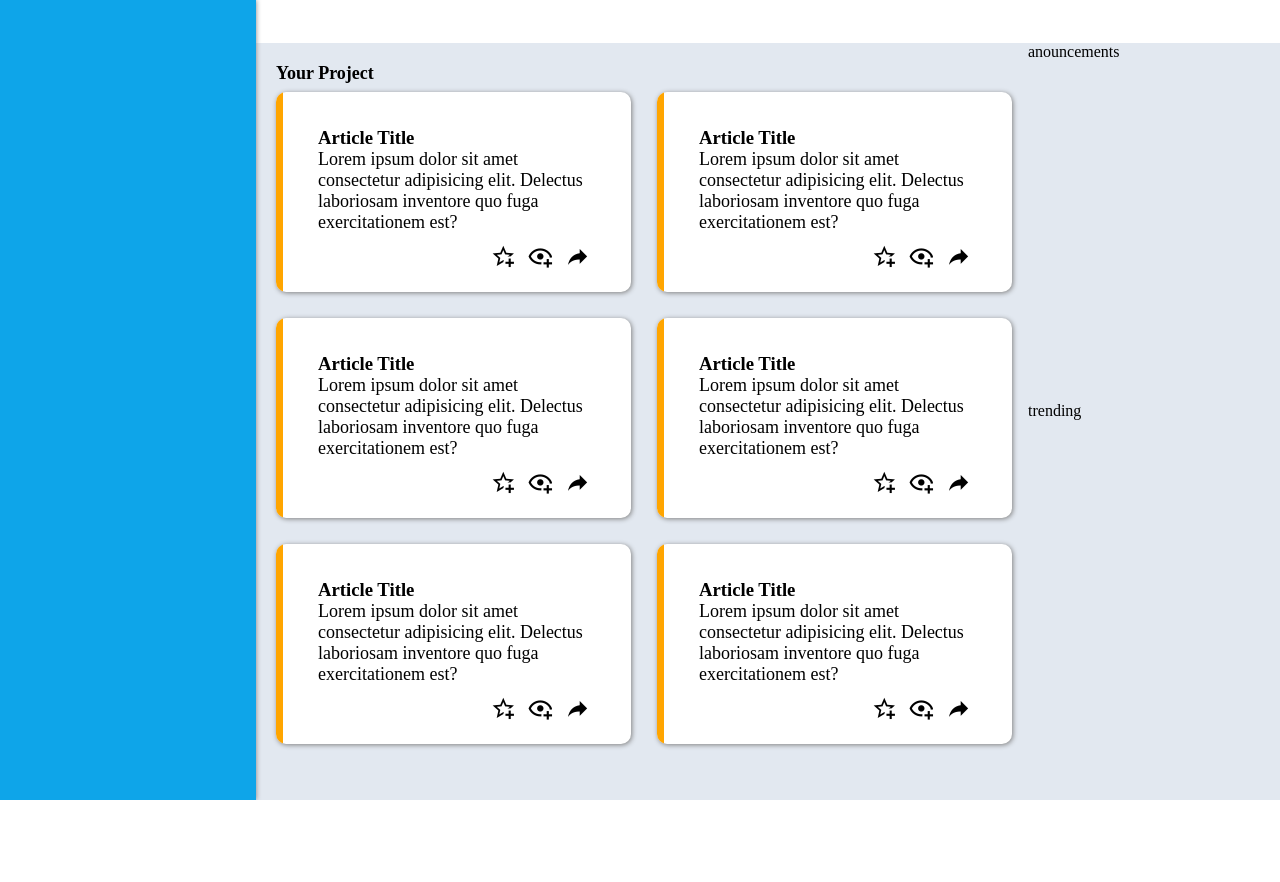
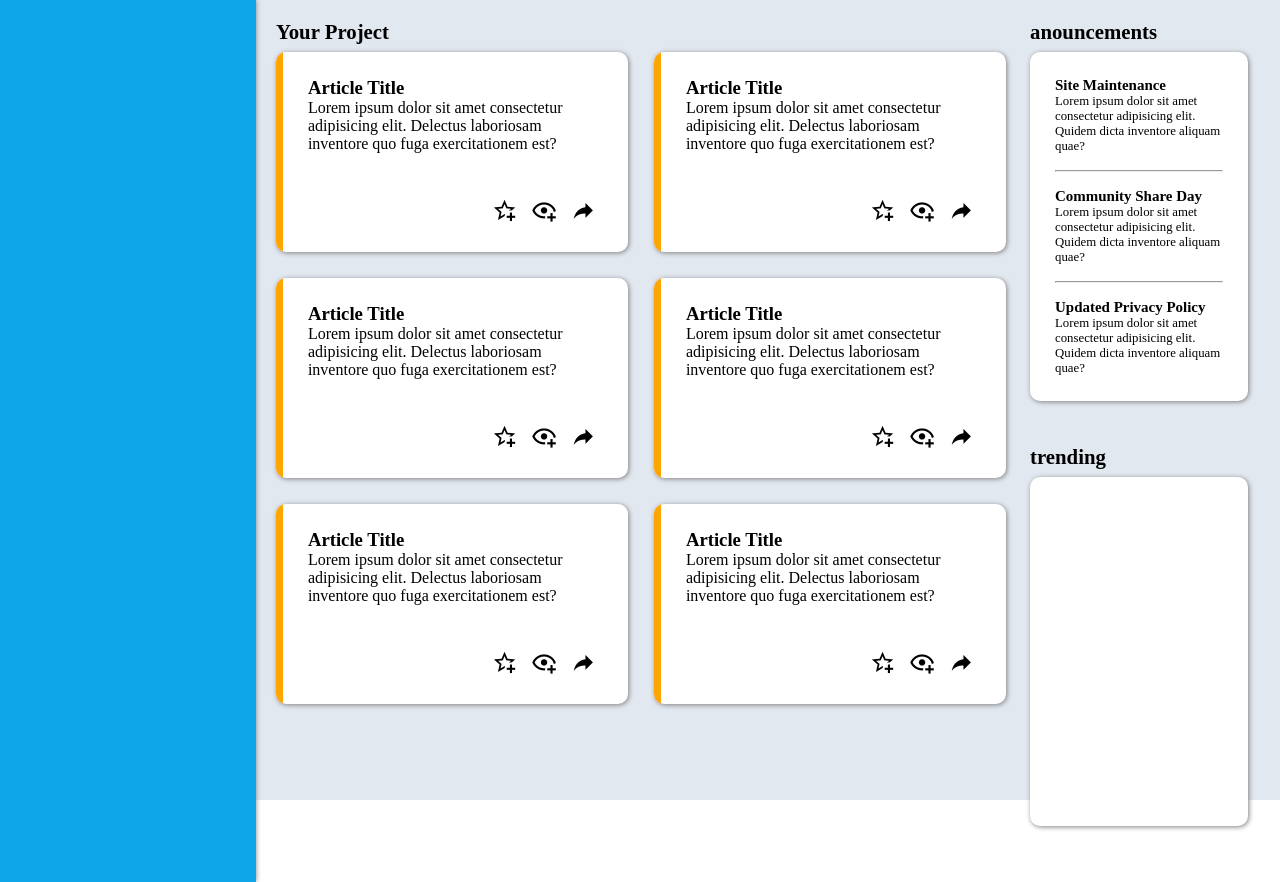
Before and after one commit to Fahridanaa/admin-dashboard, a plain HTML site: page index.html in a window 1280 px wide. Before the commit the page ends 800 px from the top, so only its background shows below. Drawn offline with Linux system fonts and the light colour scheme.

Commit message:
menambah anouncements dan trending pada main content

```diff
--- a/index.html
+++ b/index.html
@@ -16,13 +16,13 @@
 			<div id="sidebar"></div>
 			<div id="main-content">
 				<div id="project">
-					<div class="title-project">
+					<div class="title title-project">
 						<p>Your Project</p>
 					</div>
 					<div class="cards">
 						<div class="card card-project">
 							<div class="color"></div>
-							<div class="content">
+							<div class="content article-content">
 								<div class="write">
 									<h3>Article Title</h3>
 									<p>
@@ -39,7 +39,7 @@
 						</div>
 						<div class="card card-project">
 							<div class="color"></div>
-							<div class="content">
+							<div class="content article-content">
 								<div class="write">
 									<h3>Article Title</h3>
 									<p>
@@ -56,7 +56,7 @@
 						</div>
 						<div class="card card-project">
 							<div class="color"></div>
-							<div class="content">
+							<div class="content article-content">
 								<div class="write">
 									<h3>Article Title</h3>
 									<p>
@@ -73,7 +73,7 @@
 						</div>
 						<div class="card card-project">
 							<div class="color"></div>
-							<div class="content">
+							<div class="content article-content">
 								<div class="write">
 									<h3>Article Title</h3>
 									<p>
@@ -90,7 +90,7 @@
 						</div>
 						<div class="card card-project">
 							<div class="color"></div>
-							<div class="content">
+							<div class="content article-content">
 								<div class="write">
 									<h3>Article Title</h3>
 									<p>
@@ -107,7 +107,7 @@
 						</div>
 						<div class="card card-project">
 							<div class="color"></div>
-							<div class="content">
+							<div class="content article-content">
 								<div class="write">
 									<h3>Article Title</h3>
 									<p>
@@ -128,13 +128,39 @@
 					<div class="title">
 						<p>anouncements</p>
 					</div>
-					<div class="card card-anouncements"></div>
+					<div class="card card-anouncements">
+						<div class="content anouncements-content">
+							<div class="section">
+								<h3>Site Maintenance</h3>
+								<p>
+									Lorem ipsum dolor sit amet consectetur adipisicing elit.
+									Quidem dicta inventore aliquam quae?
+								</p>
+							</div>
+							<hr />
+							<div class="section">
+								<h3>Community Share Day</h3>
+								<p>
+									Lorem ipsum dolor sit amet consectetur adipisicing elit.
+									Quidem dicta inventore aliquam quae?
+								</p>
+							</div>
+							<hr />
+							<div class="section">
+								<h3>Updated Privacy Policy</h3>
+								<p>
+									Lorem ipsum dolor sit amet consectetur adipisicing elit.
+									Quidem dicta inventore aliquam quae?
+								</p>
+							</div>
+						</div>
+					</div>
 				</div>
 				<div id="trending">
 					<div class="title">
 						<p>trending</p>
 					</div>
-					<div class="card-trending"></div>
+					<div class="card card-trending"></div>
 				</div>
 			</div>
 		</div>
--- a/style.css
+++ b/style.css
@@ -28,7 +28,7 @@
 #main-content {
 	display: grid;
 	height: 100%;
-	gap: 16px;
+	gap: 24px;
 	padding-bottom: 56px;
 	grid-template-columns: 3fr 1fr;
 	grid-template-rows: 1fr 1fr;
@@ -53,6 +53,7 @@
 
 .card {
 	background-color: white;
+	height: 100%;
 	border-radius: 10px;
 	box-shadow: 1px 1px 5px 0px gray;
 }
@@ -67,19 +68,19 @@
 	background-color: orange;
 }
 
-#project p {
-	font-size: 18px;
-}
-
-.title-project p {
+.title p {
+	font-size: 1.3em;
 	font-weight: 900;
 }
 
 .content {
-	padding: 35px;
+	padding: 25px;
 	height: 100%;
 	display: flex;
 	flex-direction: column;
+}
+
+.article-content {
 	justify-content: space-between;
 }
 
@@ -87,7 +88,32 @@
 	align-self: flex-end;
 	display: flex;
 	width: 40%;
-	height: 15%;
+	height: 20%;
 	justify-content: space-around;
 	font-size: 1.6em;
 }
+
+#anouncements {
+	display: flex;
+	margin-top: 20px;
+	margin-right: 2em;
+	flex-direction: column;
+	gap: 8px;
+}
+
+.anouncements-content {
+	font-size: 0.8em;
+	gap: 16px;
+}
+
+#trending {
+	display: flex;
+	margin-top: 20px;
+	margin-right: 2em;
+	flex-direction: column;
+	gap: 8px;
+}
+
+.section {
+	flex: 1;
+}
```
